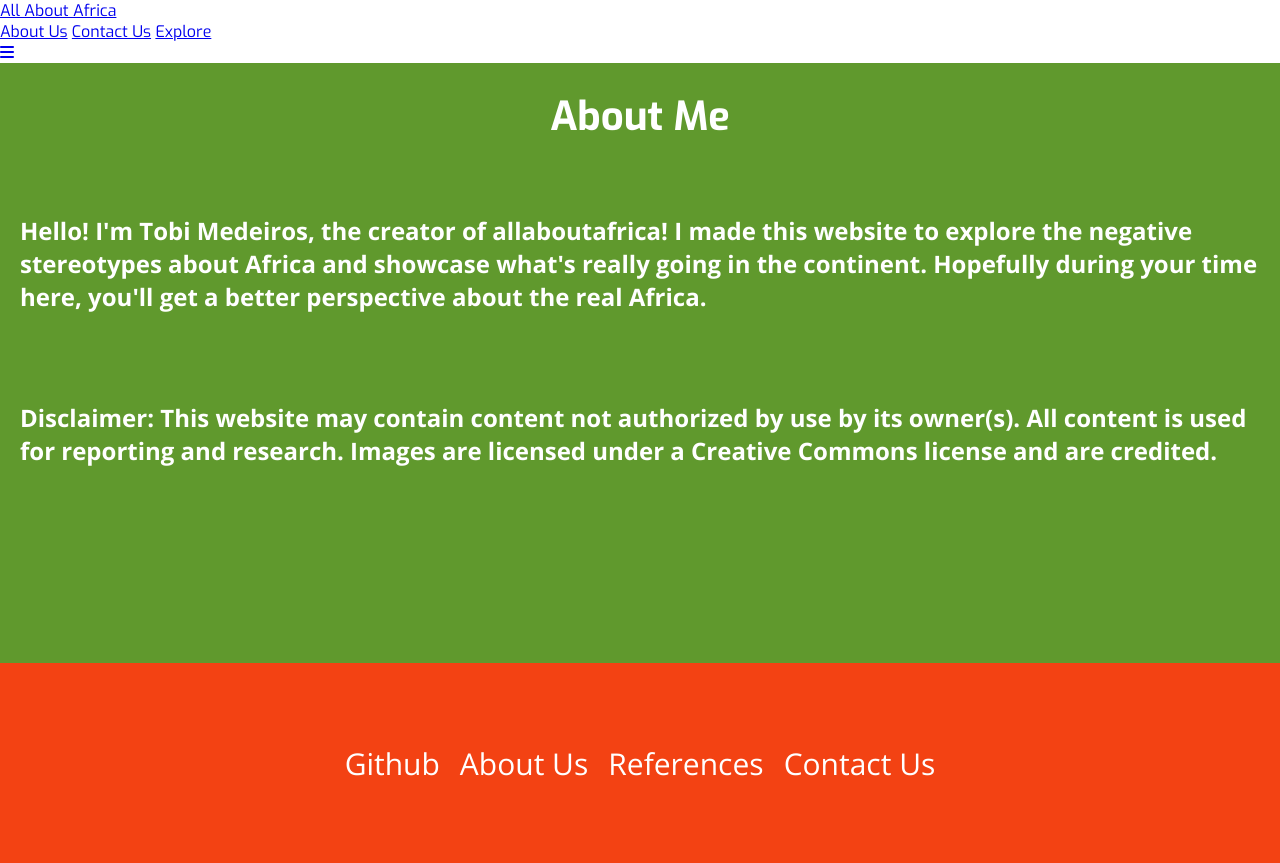
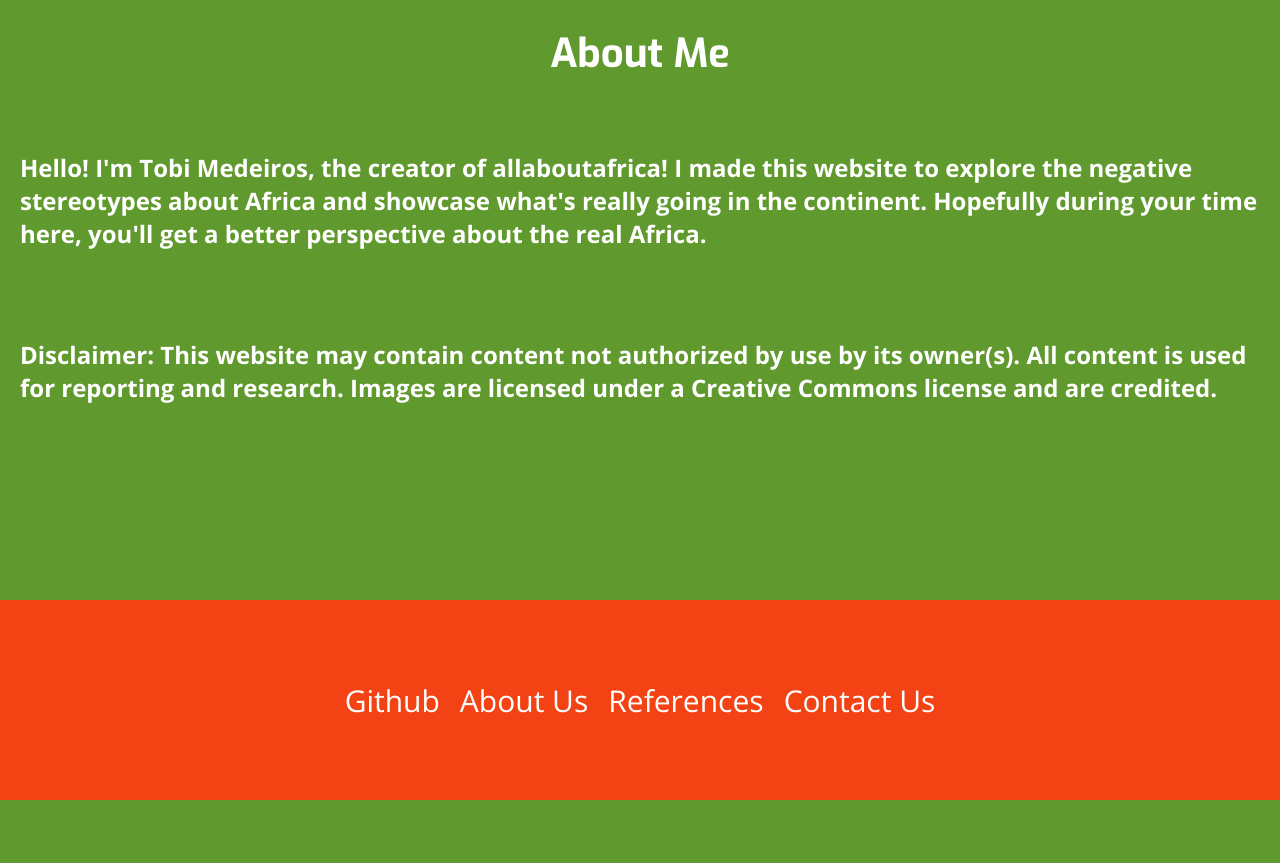
Before and after one commit to jifnjam/all-about-africa, a Python web app: template templates/about.html in a window 1280 px wide. Shown: the part 60-923 px from the top of the page. After the commit the page ends 860 px from the top, so only its background shows below. Run offline with Jinja, Linux system fonts and the light colour scheme; the template is opened without the code that fills it, so the values that code supplies are empty; some libraries are stand-ins or nearby versions.

Commit message:
remove test nav for phone

```diff
--- a/templates/about.html
+++ b/templates/about.html
@@ -49,17 +49,6 @@
           </div>
      </div>
 
-     <div class="mobilenav">
-          <a href="/" class="active">All About Africa</a>
-          <div id="myLinks">
-               <a href="/about-us/">About Us</a>
-               <a href="/contact-us/">Contact Us</a>
-               <a href="#mobile-title">Explore</a>
-          </div>
-          <a href="javascript:void(0);" class="icon" onclick="myFunction()">
-               <i class="fa fa-bars"></i>
-          </a>
-     </div>
 
      <script>
           function myFunction() {
--- a/templates/index.html
+++ b/templates/index.html
@@ -285,9 +285,8 @@
         <a class="btn regitem" href="/education/">Education</a>
       </div>
 
-      <div class="mappy">
-        <script src="static/js/embed.js" id="c15a58f3-fee0-423e-af14-13502a98d607"></script>
-      </div>
+      <script src="static/js/embed.js" id="c15a58f3-fee0-423e-af14-13502a98d607"></script>
+
 
     </div>
 
```
